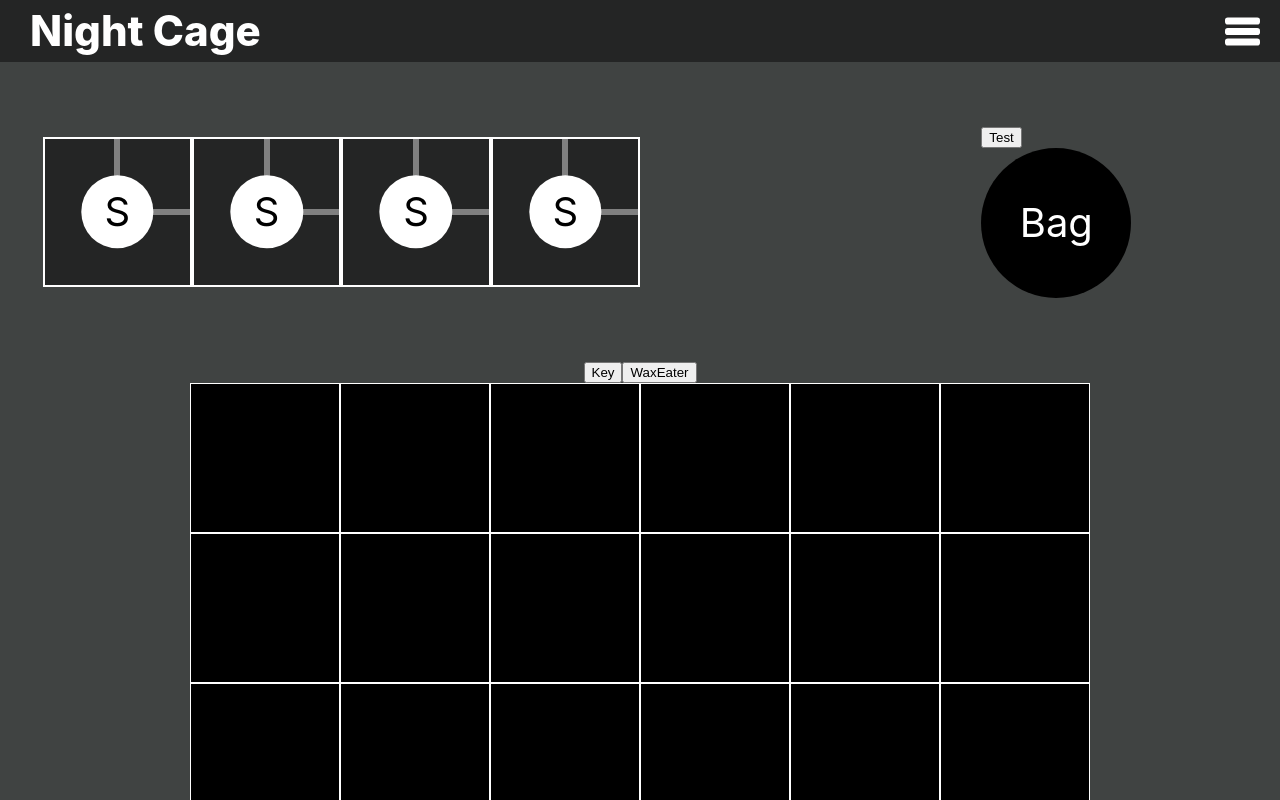
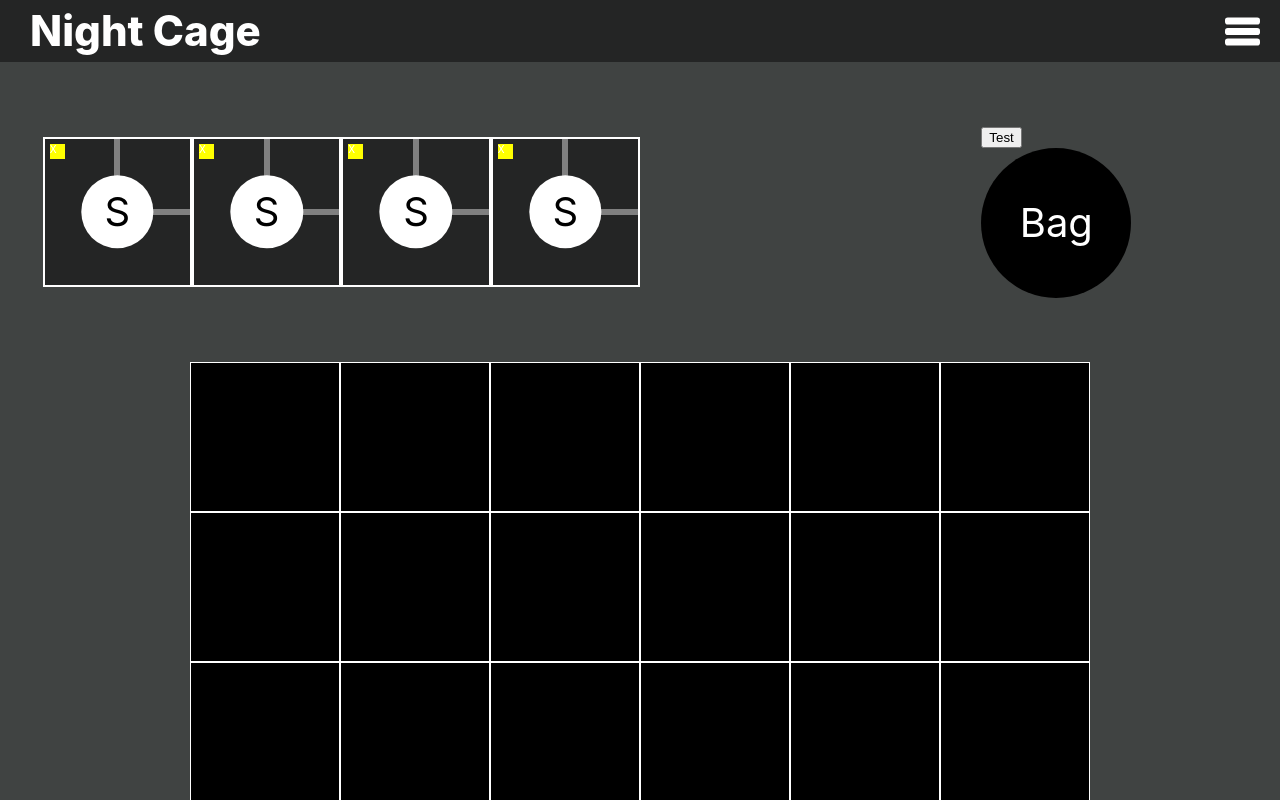
Before and after one commit to chazkiker2/night-cage, a React (Create React App) app: page /play in a window 1280 px wide. Shown: the top 800 px of the page. Built offline with nearby package versions, Linux system fonts and the light colour scheme.

Commit message:
add tile placement functionality. bag -> queue -> board

```diff
--- a/src/features/board/ClassicBoard.tsx
+++ b/src/features/board/ClassicBoard.tsx
@@ -50,14 +50,10 @@
 
   return (
     <Page>
-      <div>
-        <button onClick={() => dispatch(setTile({ key: 0, tileName: "key" }))}>Key</button>
-        <button onClick={() => dispatch(setTile({ key: 35, tileName: "wax" }))}>WaxEater</button>
-      </div>
       <SixBySixCage>
         {
           Object.entries(tiles.tileMap).map(([k, v]) => {
-            return <Tile key={k} containing={v} />
+            return <Tile key={k} loc={Number.parseInt(k)} tile={v} containing={v.name} />
           })
         }
 
--- a/src/features/tiles/StartTile.tsx
+++ b/src/features/tiles/StartTile.tsx
@@ -72,6 +72,9 @@
 	width: 100%; height: 100%;
 	overflow: hidden;
 	text-align: center;
+  position: relative;
+  z-index: 2;
+  /* top: -10px; */
 `;
 
 export default StartTile;
--- a/src/features/tiles/Tile.tsx
+++ b/src/features/tiles/Tile.tsx
@@ -1,5 +1,6 @@
 import React, { useState } from "react";
 import styled from "styled-components";
+import { selectTile, setTileFromQueue } from "./tileSlice";
 import {
   Bag,
   Gate,
@@ -11,14 +12,26 @@
   StartTile,
   WaxEater
 } from "./";
+import { useDispatch } from "react-redux";
 
 type Props = {
   children?: React.ReactNode;
   containing?: string;
+  tile: any;
+  loc: number;
+}
+
+type CProps = {
+  children?: React.ReactNode;
+  containing: string;
+  loc?: number | string;
+  tile?: any;
 }
 
 type SProps = {
   rotation: number;
+  hover?: boolean;
+  selected?: boolean;
 }
 
 // const selectChild = (containing: string): React.ReactNode => {
@@ -33,7 +46,7 @@
 //   }
 // }
 
-const ContainedTile: React.FC<Props> = ({ children, containing = "empty" }) => {
+const ContainedTile: React.FC<CProps> = ({ children, containing = "empty" }) => {
   switch (containing) {
     case "empty":
       return (null);
@@ -58,19 +71,45 @@
   }
 }
 
-const Tile: React.FC<Props> = ({ children, containing = "empty" }) => {
+const Tile: React.FC<Props> = ({ children, loc, containing = "empty", tile }) => {
+  // const [hover, setHover] = useState(false);
+  const dispatch = useDispatch();
+  const [ttile, setTtile] = useState(tile);
   const [rotation, setRotation] = useState(0);
+  const [selected, setSelected] = useState(false);
+
   const rotate = () => {
     setRotation(rotation + 90 >= 360 ? rotation - 270 : rotation + 90);
   }
 
+  const select: React.MouseEventHandler = (evt: React.MouseEvent) => {
+    // evt.preventDefault();
+    evt.stopPropagation();
+
+    setSelected(!selected);
+    dispatch(selectTile(tile))
+  }
+
+  const handleSetTile = () => {
+    dispatch(setTileFromQueue(loc));
+
+  }
+
   if (containing === "empty") {
-    return (<TileSlot />);
+    return (<TileSlot onClick={handleSetTile} />);
   } else {
     return (
       <TileSlot>
-        <TileContainer onClick={rotate} rotation={rotation}>
-          <ContainedTile containing={containing} />
+        <TileContainer
+          onClick={rotate}
+          rotation={rotation}
+          // onMouseEnter={handleHoverIn}
+          // onMouseOut={handleHoverOut}
+          // hover={hover}
+          selected={selected}
+        >
+          <span id="select" onClick={select}>X</span>
+          <ContainedTile containing={containing} tile={ttile} />
         </TileContainer>
       </TileSlot>
     )
@@ -86,6 +125,7 @@
 	border: 1px solid white;
 	height: 100%;
 	width: 100%;
+  position: relative;
 `;
 
 const TileContainer = styled.div<SProps>`
@@ -96,10 +136,23 @@
 	justify-content: center;
 	align-items: center;
 	overflow: hidden;
-	border: 1px solid white;
+	border: 1px solid ${({ selected }) => selected ? "blue" : "white"};
 	background: var(--pDarker);
 	transform: ${({ rotation }) => `rotate(${rotation}deg)`};
 	transition: transform 0.2s ease-in-out;
+  position: relative;
+  #select {
+    position: absolute;
+    cursor: pointer;
+    /* display: ${({ hover }) => hover ? "inline-block" : "none"}; */
+    display: inline-block;
+    top: 5px;
+    left: 5px;
+    width: 15px;
+    height: 15px;
+    background-color: yellow;
+    z-index: 9;
+  }
 `;
 
 export default Tile;
--- a/src/features/tiles/queue/Queue.tsx
+++ b/src/features/tiles/queue/Queue.tsx
@@ -24,8 +24,8 @@
         <QContainer>
           <StQueue>
             {
-              tiles.queue.map(x => {
-                return <Tile key={x} containing={x} />
+              tiles.tileQueue.map((x, i) => {
+                return <Tile key={i} loc={-1} tile={x} containing={x.name} />
               })
             }
             {/* <Tile />
--- a/src/features/tiles/tileSlice.ts
+++ b/src/features/tiles/tileSlice.ts
@@ -6,104 +6,44 @@
 
 
 interface TileMap {
-  [key: number]: string;
-  0: string;
-  1: string;
-  2: string;
-  3: string;
-  4: string;
-  5: string;
-  6: string;
-  7: string;
-  8: string;
-  9: string;
-  10: string;
-  11: string;
-  12: string;
-  13: string;
-  14: string;
-  15: string;
-  16: string;
-  17: string;
-  18: string;
-  19: string;
-  20: string;
-  21: string;
-  22: string;
-  23: string;
-  24: string;
-  25: string;
-  26: string;
-  27: string;
-  28: string;
-  29: string;
-  30: string;
-  31: string;
-  32: string;
-  33: string;
-  34: string;
-  35: string;
+  [key: number]: TileData;
+  0: TileData;
+  1: TileData;
+  2: TileData;
+  3: TileData;
+  4: TileData;
+  5: TileData;
+  6: TileData;
+  7: TileData;
+  8: TileData;
+  9: TileData;
+  10: TileData;
+  11: TileData;
+  12: TileData;
+  13: TileData;
+  14: TileData;
+  15: TileData;
+  16: TileData;
+  17: TileData;
+  18: TileData;
+  19: TileData;
+  20: TileData;
+  21: TileData;
+  22: TileData;
+  23: TileData;
+  24: TileData;
+  25: TileData;
+  26: TileData;
+  27: TileData;
+  28: TileData;
+  29: TileData;
+  30: TileData;
+  31: TileData;
+  32: TileData;
+  33: TileData;
+  34: TileData;
+  35: TileData;
 }
-
-const initialTileMap: TileMap = {
-  0: "empty",
-  1: "empty",
-  2: "empty",
-  3: "empty",
-  4: "empty",
-  5: "empty",
-  6: "empty",
-  7: "empty",
-  8: "empty",
-  9: "empty",
-  10: "empty",
-  11: "empty",
-  12: "empty",
-  13: "empty",
-  14: "empty",
-  15: "empty",
-  16: "empty",
-  17: "empty",
-  18: "empty",
-  19: "empty",
-  20: "empty",
-  21: "empty",
-  22: "empty",
-  23: "empty",
-  24: "empty",
-  25: "empty",
-  26: "empty",
-  27: "empty",
-  28: "empty",
-  29: "empty",
-  30: "empty",
-  31: "empty",
-  32: "empty",
-  33: "empty",
-  34: "empty",
-  35: "empty",
-}
-
-
-interface RemainingTiles {
-  startTile: number;
-  keyTile: number;
-  waxEater: number;
-  gate: number;
-  passageT: number;
-  passageStraight: number;
-  passageFourWay: number;
-}
-
-// directions: "up" | "right" | "left" | "down";
-// interface TileData {
-//   [key: string]: any;
-//   name: string;
-//   directions: string;
-//   willBePit: boolean;
-//   location?: number;
-//   hostMultiple?: boolean;
-// }
 
 class TileData {
   name: string;
@@ -130,6 +70,81 @@
     this.location = location ?? undefined;
   }
 }
+
+class EmptyTileData extends TileData {
+  constructor() {
+    super(
+      "empty",
+      "",
+      false,
+      false,
+      false,
+      undefined
+    )
+  }
+}
+
+const initialTileMap: TileMap = {
+  0: new EmptyTileData(),
+  1: new EmptyTileData(),
+  2: new EmptyTileData(),
+  3: new EmptyTileData(),
+  4: new EmptyTileData(),
+  5: new EmptyTileData(),
+  6: new EmptyTileData(),
+  7: new EmptyTileData(),
+  8: new EmptyTileData(),
+  9: new EmptyTileData(),
+  10: new EmptyTileData(),
+  11: new EmptyTileData(),
+  12: new EmptyTileData(),
+  13: new EmptyTileData(),
+  14: new EmptyTileData(),
+  15: new EmptyTileData(),
+  16: new EmptyTileData(),
+  17: new EmptyTileData(),
+  18: new EmptyTileData(),
+  19: new EmptyTileData(),
+  20: new EmptyTileData(),
+  21: new EmptyTileData(),
+  22: new EmptyTileData(),
+  23: new EmptyTileData(),
+  24: new EmptyTileData(),
+  25: new EmptyTileData(),
+  26: new EmptyTileData(),
+  27: new EmptyTileData(),
+  28: new EmptyTileData(),
+  29: new EmptyTileData(),
+  30: new EmptyTileData(),
+  31: new EmptyTileData(),
+  32: new EmptyTileData(),
+  33: new EmptyTileData(),
+  34: new EmptyTileData(),
+  35: new EmptyTileData(),
+}
+
+
+interface RemainingTiles {
+  startTile: number;
+  keyTile: number;
+  waxEater: number;
+  gate: number;
+  passageT: number;
+  passageStraight: number;
+  passageFourWay: number;
+}
+
+// directions: "up" | "right" | "left" | "down";
+// interface TileData {
+//   [key: string]: any;
+//   name: string;
+//   directions: string;
+//   willBePit: boolean;
+//   location?: number;
+//   hostMultiple?: boolean;
+// }
+
+
 class StartTileData extends TileData {
   constructor() {
     super(
@@ -142,6 +157,11 @@
     )
   }
 }
+
+// for (let i = 0; i < 36; i++) {
+//   initialTileMap[i] = new EmptyTileData();
+// }
+
 class KeyTileData extends TileData {
   constructor() {
     super(
@@ -240,12 +260,19 @@
   bag.push(new PassageFourWay());
 }
 
+const initTileQueue = new Array<TileData>();
+for (let i = 0; i < 4; i++) {
+  initTileQueue.push(new StartTileData());
+}
+
 interface TileState {
   remainingTiles: RemainingTiles;
   tileBag: Array<TileData>;
   // tileMap: Map<number, string>;
+  tileQueue: Array<TileData>;
   tileMap: TileMap;
-  queue: Array<string>;
+  selectedTile: TileData | undefined;
+  // queue: Array<string>;
 }
 
 
@@ -261,7 +288,9 @@
   },
   tileBag: bag,
   tileMap: initialTileMap,
-  queue: Array<string>("start", "start", "start", "start"),
+  tileQueue: initTileQueue,
+  selectedTile: undefined,
+  // queue: Array<string>("start", "start", "start", "start"),
 
 }
 
@@ -272,14 +301,25 @@
     drawTile: (state) => {
       const i = Math.floor(Math.random() * state.tileBag.length);
       const tileToMove = state.tileBag.splice(i, 1);
-      state.queue.push(tileToMove[0]?.name);
+      state.tileQueue.push(tileToMove[0]);
     },
-    setTile: (state, action: PayloadAction<{ key: number, tileName: string }>) => {
-      state.tileMap[action.payload.key] = action.payload.tileName;
+    setTile: (state, action: PayloadAction<{ location: number, tile: TileData }>) => {
+      state.tileMap[action.payload.location] = action.payload.tile;
+    },
+    setTileFromQueue: (state, action: PayloadAction<number>) => {
+      if (state.selectedTile !== undefined) {
+        state.tileMap[action.payload] = state.selectedTile;
+        const i = state.tileQueue.findIndex(x => x.name === state.selectedTile?.name);
+        state.tileQueue.splice(i, 1);
+        state.selectedTile = undefined;
+      }
+    },
+    selectTile: (state, action: PayloadAction<TileData>) => {
+      state.selectedTile = action.payload;
     }
   }
 })
 
-export const { drawTile, setTile } = tileSlice.actions;
+export const { drawTile, setTile, setTileFromQueue, selectTile } = tileSlice.actions;
 export const selectTiles = (state: RootState) => state.tiles;
 export default tileSlice.reducer;
```
Also changed, not shown: 1 other file (tests, documents, lock files or other folders).
